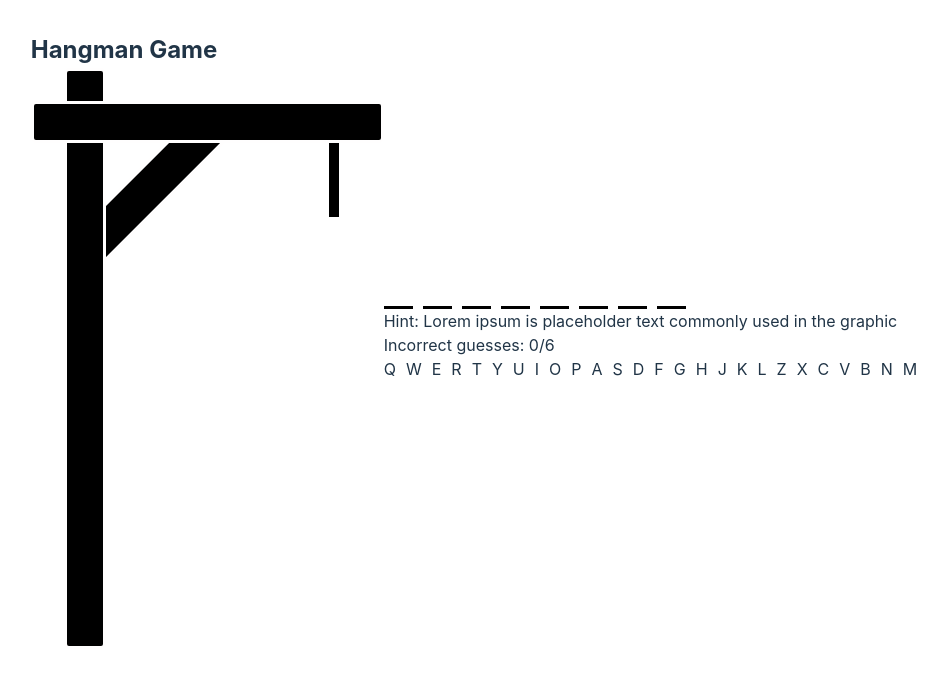
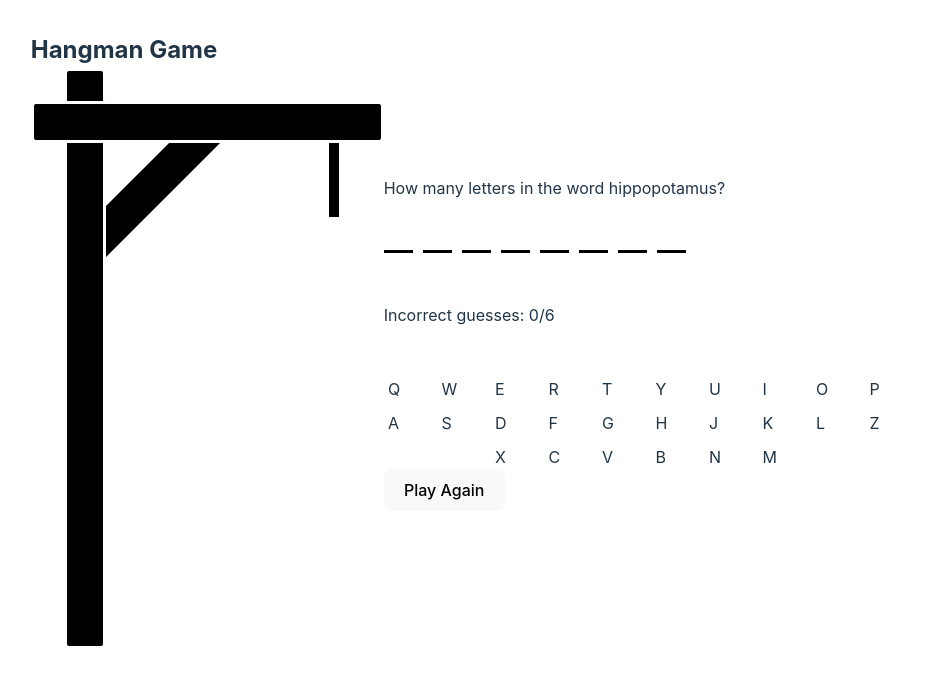
Before and after one commit to alima987/Hangman, a website built with Vite: page hangman/index.html in a window 1280 px wide. Shown: the whole page, without its empty margins (166-1113 px from the left). Built offline with nearby package versions, Linux system fonts and the light colour scheme.

Commit message:
feat: add hints

```diff
--- a/hangman/index.html
+++ b/hangman/index.html
@@ -10,5 +10,6 @@
     <script type="module" src="/main.js"></script>
     <script type="module" src="/src/keys.js"></script>
     <script type="module" src="/src/quizQuestions.js"></script>
+    <script type="module" src="/src/game.js"></script>
   </body>
 </html>
--- a/hangman/main.js
+++ b/hangman/main.js
@@ -1,6 +1,6 @@
 import './style.css';
 import gallows from './public/gallows.svg';
-import { quizQuestions } from './src/quizQuestions';
+
 const bodyStructure = () => {
   const html = `
   <header class="header">
@@ -11,6 +11,9 @@ const bodyStructure = () => {
 <img src="${gallows}" alt="gallow">
 </div>
 <div class="quiz">
+<div id="hint">
+
+</div>
 <div class="words">
 <ul class="word_letter">
 <li class='letter'></li>
@@ -23,14 +26,12 @@ const bodyStructure = () => {
 <li class='letter'></li>
 </ul>
 </div>
-<div class="hint">
-<p>Hint: Lorem ipsum is placeholder text commonly used in the graphic</p>
-</div>
 <div class="incorrect">
 <p>Incorrect guesses: 0/6</p>
 </div>
 <div id="virtual_keyboard">
 </div>
+<div id="reset"></div>
 </div>
 </div>
   `;
--- a/hangman/src/quizQuestions.js
+++ b/hangman/src/quizQuestions.js
@@ -1,3 +1,5 @@
+const hint = document.getElementById('hint');
+const reset = document.getElementById('reset');
 const quizQuestions = [
     {
         question: 'How many letters in the word hippopotamus?',
@@ -40,4 +42,21 @@ const quizQuestions = [
         answer: 'Nile'
     },
 ]
-export { quizQuestions }
+
+    const index = 0
+    const question = document.createElement('p');
+    question.classList.add('question')
+    hint.appendChild(question)
+
+const resetBtn = document.createElement('button')
+resetBtn.classList.add('resetBtn')
+resetBtn.textContent = 'Play Again'
+reset.appendChild(resetBtn)
+
+const changeQuestion = () => {
+    index++
+    index += quizQuestions.length
+    question.innerHTML = quizQuestions[index].question
+}
+resetBtn.addEventListener('click', changeQuestion)
+question.innerHTML = quizQuestions[0].question
--- a/hangman/style.css
+++ b/hangman/style.css
@@ -53,17 +53,24 @@ h1 {
   width: 29px;
   border-bottom: 3px solid black;
 }
-.keys {
+#virtual_keyboard .keys {
   display: flex;
   list-style: none;
   gap: 10px;
+  flex-wrap: wrap;
+  justify-content: center;
 }
 .keys .key {
-    display: flex;
-    list-style: none;
-    gap: 10px;
-    flex-wrap: wrap;
-    white-space: pre-line;
+    width: calc(100% / 11 - 5px);
+}
+.question {
+  margin-bottom: 50px;
+}
+.words{
+  margin-bottom: 50px;
+}
+.incorrect {
+  margin-bottom: 50px;
 }
 button {
   border-radius: 8px;
```
Also changed, not shown: hangman/src/game.js (added).
